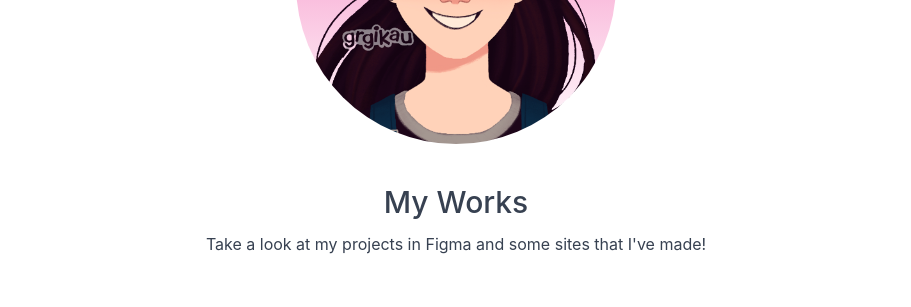
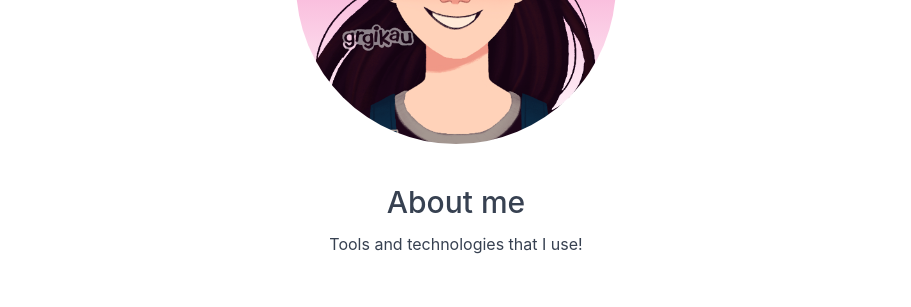
Before and after one commit to Koemyy/portfolio, a Next.js app: page / in a window 1280 px wide. Shown: the part 828-1135 px from the top of the page, without its empty margins (184-1095 px from the left). Built offline with nearby package versions, Linux system fonts and the light colour scheme.

Commit message:
Change subtitle

```diff
--- a/components/mainSection.tsx
+++ b/components/mainSection.tsx
@@ -3,7 +3,7 @@ import Navbar from './navBar';
 import Icons from './icons'
 import Avatar from './avatar';
 import ArtSection from './artSection';
-
+import PortfolioSection from './portfolioSection';
 
 function MainSection() {
     return(
@@ -13,7 +13,8 @@ function MainSection() {
             I'm very interested in the front-end and UI/UX area, always looking to learn and understand the user's needs."/>
             <Icons/>
             <Avatar/>
-            <ArtSection title='My Works' subtitle="Take a look at my projects in Figma and some sites that I've made!"/>
+            <ArtSection title='About me' subtitle="Tools and technologies that I use!"/>
+            <PortfolioSection title="Portfolio" subtitle="Take a look at my projects in Figma and some sites that I've made!"/>
         </section>
     );
 }
```
